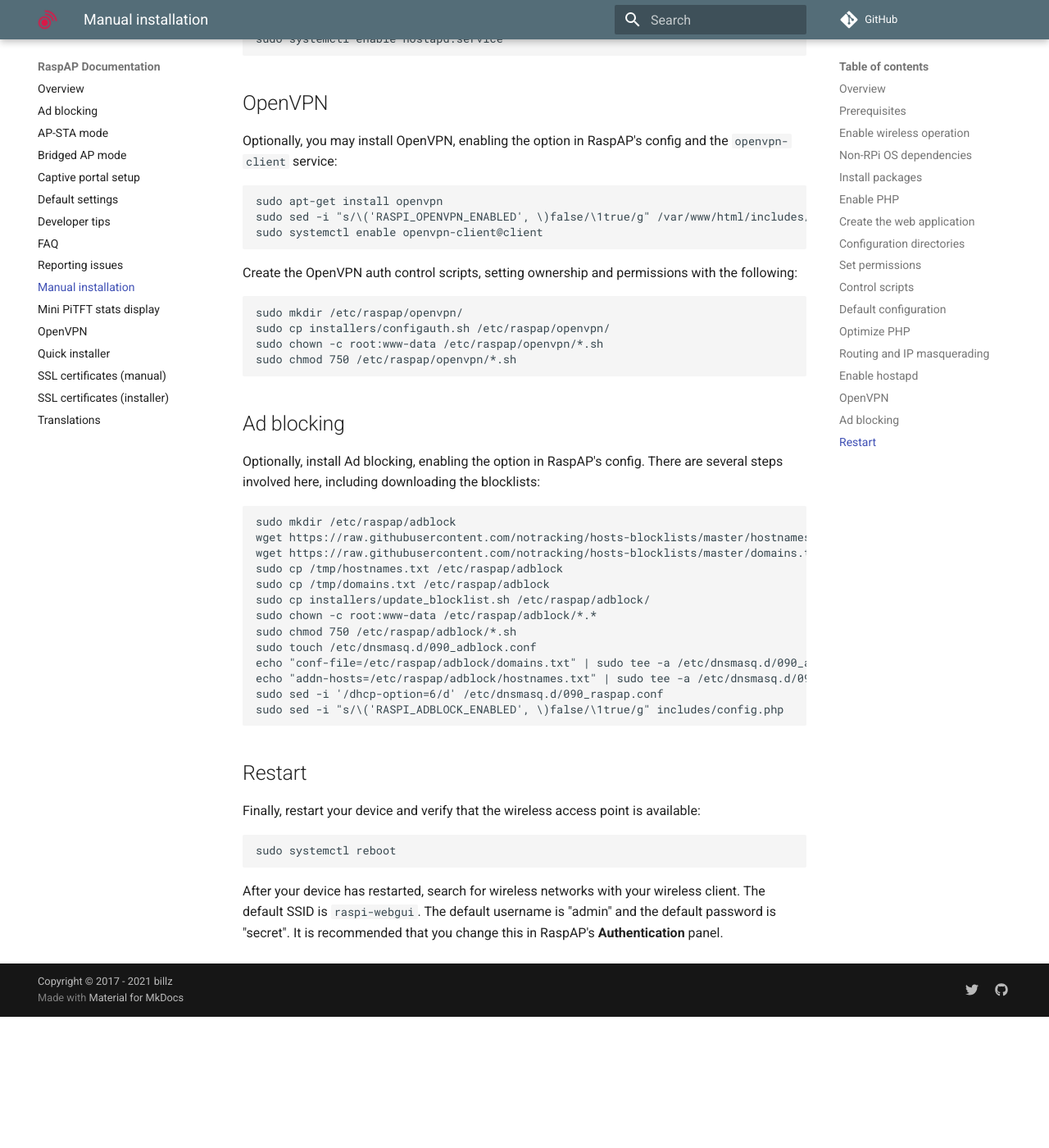
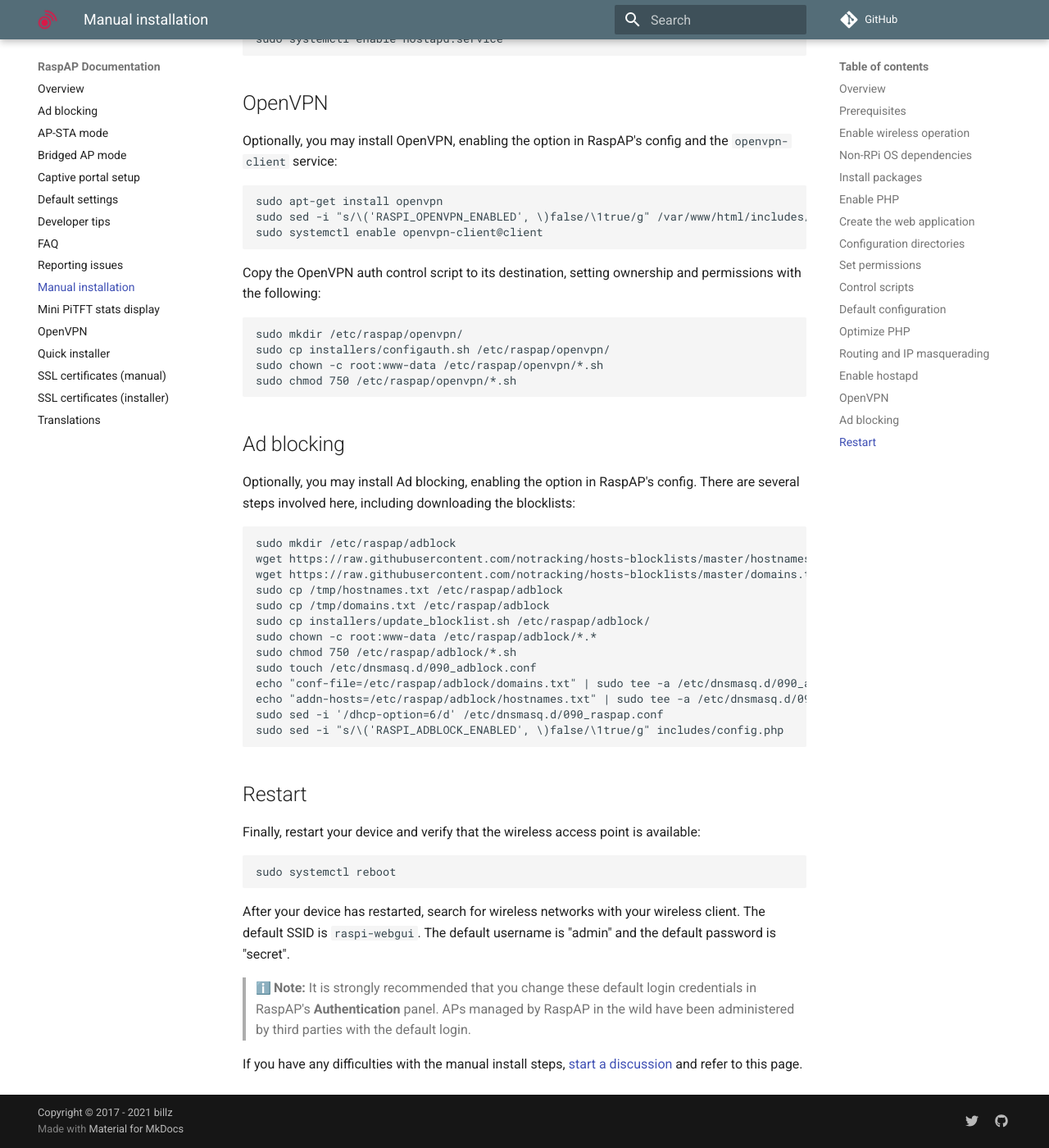
Before and after one commit to RaspAP/raspap-docs, an MkDocs documentation site: the page built from docs/manual.md, in a window 1280 px wide and 1400 px high, scrolled down 4867 px. Shown: the whole window at 82% size. Built offline with MkDocs 1.6.1 and Material for MkDocs 9.7.7, drawn with Linux system fonts in a browser that asks for light colours; emoji names are drawn with the system emoji font; comment, search, counter and statistics services are not loaded; before the commit the page ends 6107 px from its top, so only the background shows below that; some of the changed text lies outside the part shown.

Commit message:
Update manual install

````diff
--- a/docs/manual.md
+++ b/docs/manual.md
@@ -6,7 +6,7 @@
 
 ## Prerequisites
 
-Start off by updating your system's package list, then **upgrade** the kernel, firmware and installed packages to their latest versions:
+Start off by updating your system's package list, then upgrade the kernel, firmware and installed packages to their latest versions:
 
 ```
 sudo apt-get update
@@ -33,14 +33,14 @@
 ```
 
 ## Non-RPi OS dependencies
-Operating systems other than RPi OS have some additional dependencies. If you are using RPi OS Lite, skip this section. On Ubuntu Server, add a dependency and the `ppa:ondrej/php` apt package.
+Operating systems other than RPi OS have some additional dependencies. If you are using RPi OS Lite, skip this section. On Ubuntu Server, add a dependency and the `ppa:ondrej/php` apt package:
 
 ```
 sudo apt-get install software-properties-common
 sudo add-apt-repository ppa:ondrej/php
 ```
 
-On Debian, Armbian and Ubuntu, install `dhcpcd5`.
+On Debian, Armbian and Ubuntu, install `dhcpcd5` with the following:
 
 ```
 sudo apt-get install dhcpcd5
@@ -151,7 +150,7 @@
 sudo cp config/defaults.json /etc/raspap/networking/
 ```
 
-> :information_source: **Note:** If you wish to modify RaspAP's default configuration for dnsmasq and dhcp, you may do so by changing these files and editing `config/defaults.json`.
+> :information_source: **Note:** If you wish to modify RaspAP's default configuration for `dnsmasq` and `dhcp`, you may do so by changing these files and editing `config/defaults.json`.
 
 Next, disable `systemd-networkd` and copy the bridge configuration with the following:
 
@@ -172,7 +171,7 @@
 ```
 
 ## Routing and IP masquerading
-These steps allow WLAN clients to access computers on the main wired (`eth0`) network, and from there the internet.
+These steps allow WLAN clients to access computers on the main wired `eth0` network, and from there the internet.
 Begin by enabling IP forwarding with the following commands:
 
 ```
@@ -208,7 +207,7 @@
 ```
 
 
-Create the OpenVPN auth control scripts, setting ownership and permissions with the following:
+Copy the OpenVPN auth control script to its destination, setting ownership and permissions with the following:
 
 ```
 sudo mkdir /etc/raspap/openvpn/
@@ -218,7 +217,7 @@
 ```
 
 ## Ad blocking
-Optionally, install Ad blocking, enabling the option in RaspAP's config. There are several steps involved here, including downloading the blocklists:
+Optionally, you may install Ad blocking, enabling the option in RaspAP's config. There are several steps involved here, including downloading the blocklists:
 
 ```
 sudo mkdir /etc/raspap/adblock
@@ -244,4 +243,9 @@
 ```
 
 After your device has restarted, search for wireless networks with your wireless client. The default SSID is `raspi-webgui`.
-The default username is "admin" and the default password is "secret". It is recommended that you change this in RaspAP's **Authentication** panel.
+The default username is "admin" and the default password is "secret".
+
+> :information_source: **Note:** It is strongly recommended that you change these default login credentials in RaspAP's **Authentication** panel.
+APs managed by RaspAP in the wild have been administered by third parties with the default login.
+
+If you have any difficulties with the manual install steps, [start a discussion](https://github.com/billz/raspap/discussions) and refer to this page.
````
Also changed, not shown: other parts of docs/manual.md (+4 -5 lines).
